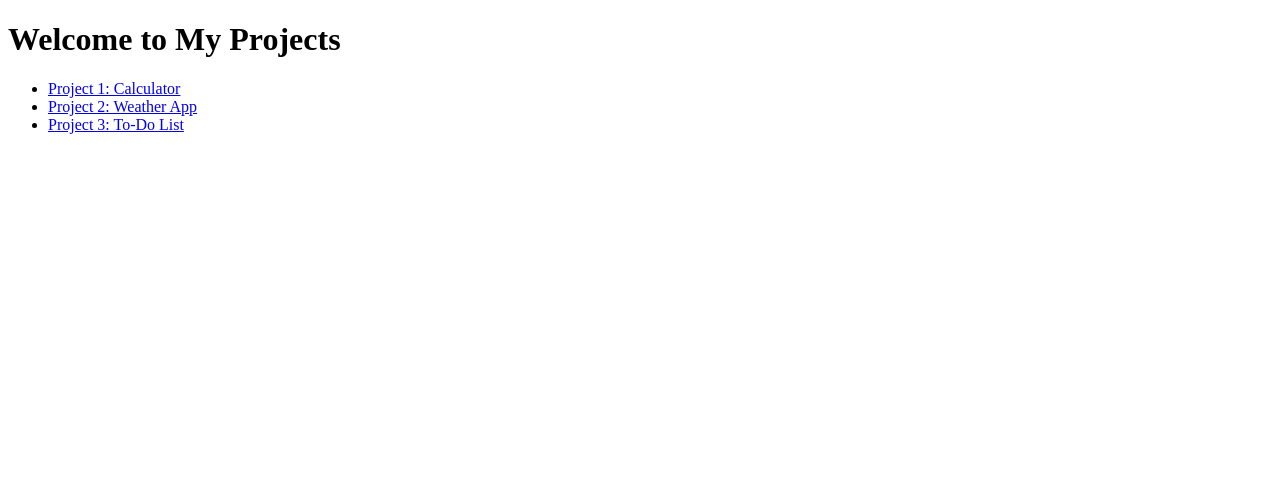
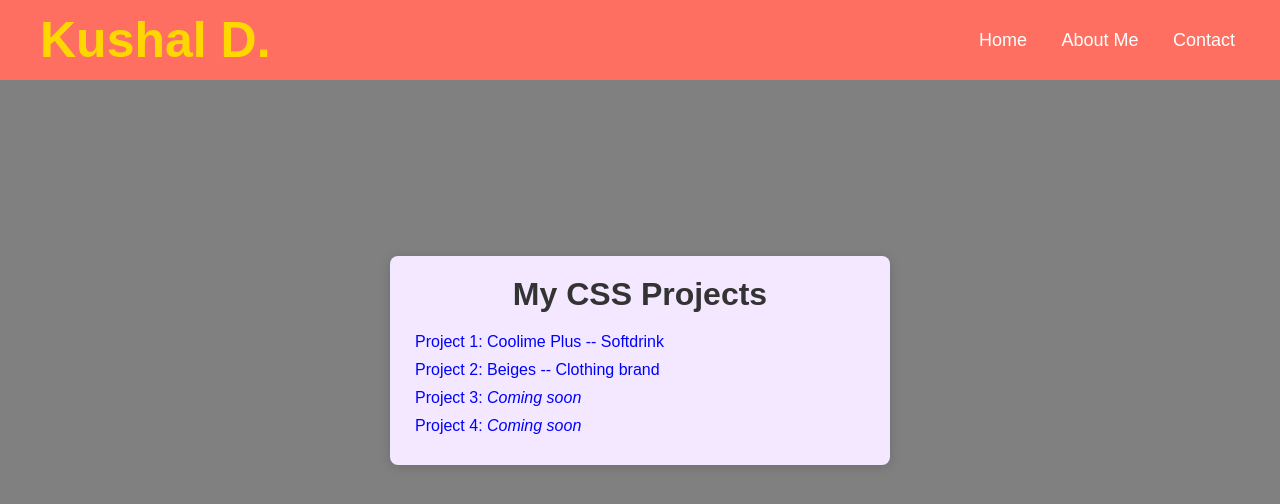
Before and after one commit to Kush-kodr2/Front-end-Projects, a plain HTML site: page index.html in a window 1280 px wide. Drawn offline with Linux system fonts and the light colour scheme.

Commit message:
added Git index

```diff
--- a/index.html
+++ b/index.html
@@ -5,15 +5,34 @@
     <meta charset="UTF-8">
     <meta name="viewport" content="width=device-width, initial-scale=1.0">
     <title>Document</title>
+    <link rel="stylesheet" href="style.css">
 </head>
 
 <body>
-    <h1>Welcome to My Projects</h1>
-    <ul>
-        <li><a href="project-1/index.html">Project 1: Calculator</a></li>
-        <li><a href="project-2/index.html">Project 2: Weather App</a></li>
-        <li><a href="project-3/index.html">Project 3: To-Do List</a></li>
-    </ul>
+    <div id="nav">
+
+        <div id="nav-content">
+        <h2>Kushal D.</h2>
+            <div class="nav-links">
+                <a href="#home">Home</a></li>
+               <!-- <a href="#products">Products</a> -->
+                <a href="#about">About Me</a>
+                <a href="#contact">Contact</a>
+        </div>
+        </div>
+    </div>
+     <div id="mid">
+        <div class="content">
+            <h1>My CSS Projects</h1>
+            <ul>
+                <li><a href="A landing page/index.html">Project 1: Coolime Plus -- Softdrink</a></li>
+                <li><a href="Clothing brand page/index.html">Project 2: Beiges -- Clothing brand</a></li>
+                <!-- <li><a href="project-3/index.html">Project 3: To-Do List</a></li> -->
+                <li><a href="#">Project 3: <i>Coming soon</i></a></li>
+                <li><a href="#">Project 4: <i>Coming soon</i></a></li>
+            </ul>
+        </div>
+    </div>
 </body>
 
 </html>
--- /dev/null
+++ b/style.css
@@ -0,0 +1,101 @@
+:root {
+  --bg-color: grey;
+  --nav-color: #ff6f61;
+  --text-color: #4a4a4a;
+  --accent-color: #ffb74d;
+  --card-bg:#f3e8ff;
+}
+
+#nav h2 {
+  color: white;
+  font-family: 'Poppins', sans-serif;
+  font-size: 40px;
+  font-weight: 600;
+}
+* {
+    box-sizing: border-box;
+    margin: 0;
+    padding: 0;
+}
+
+html, body {
+    height: 100%;
+    width: 100%;
+    font-family: Arial, sans-serif;
+    background-color: var(--bg-color);
+   color: var(--text-color);
+}
+#nav{
+    width: 100%;
+    position: fixed;
+    height: 80px;
+    top: 0;
+    background-color:var(--nav-color);
+}
+#nav h2{
+    font-family: 'Poppins', sans-serif;
+    color: gold;
+    padding: 10px;
+    text-align: start;
+    font-size: 50px;
+}
+#nav-content{
+    display: flex;
+    height: 100%;
+    justify-content: space-between;
+    align-items: center;
+    padding: 15px 30px;
+}
+
+#nav a{
+    text-decoration: none;
+    color: white;
+    padding: 10px 15px;
+    font-size: 18px;
+}
+#nav a:hover{
+    color: var(--accent-color);
+    text-decoration: underline;
+    text-transform: uppercase;
+
+}
+#mid{
+    margin-top: 110px;
+    height: 100%;
+    display: flex;
+    justify-content: center;
+    align-items: center ;
+    padding-bottom: 300px;
+}
+.content {
+    max-width: 500px;
+    width: 500px;
+    background-color: var(--card-bg);
+    padding: 20px;
+    border-radius: 8px;
+    box-shadow: 0 2px 12px rgba(0, 0, 0, 0.15);
+}
+
+h1 {
+    text-align: center;
+    color: #333;
+    padding-bottom: 10px;
+}
+
+ul {
+    list-style-type: none;
+    padding: 0;
+}
+
+li {
+    margin: 10px 5px;
+}
+
+a {
+    text-decoration: none;
+    color: blue;
+}
+
+a:hover {
+    text-decoration: underline;
+}
```
